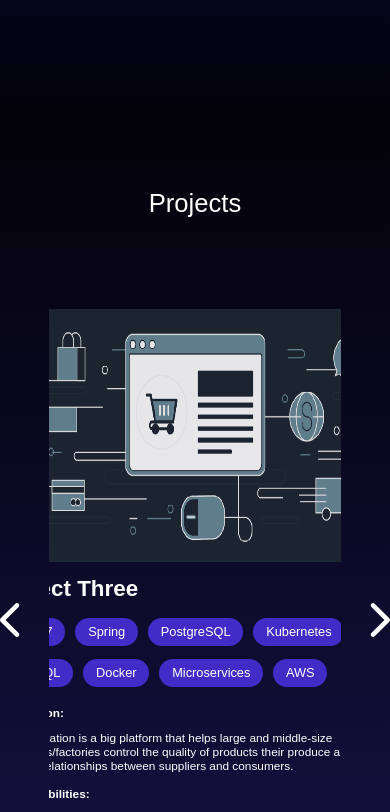
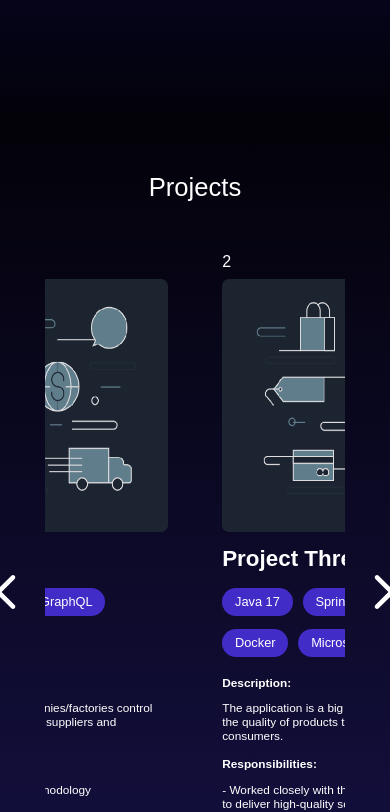
Before and after one commit to ste-vi/portfolio, a SvelteKit app in the folder frontend/: page / in a window 390 px wide. Shown: the part 1563-2375 px from the top of the page. Built offline with nearby package versions, Linux system fonts and the light colour scheme; a web font is replaced by a local one.

Commit message:
added static adapter

```diff
--- a/frontend/package.json
+++ b/frontend/package.json
@@ -13,6 +13,7 @@
 	},
 	"devDependencies": {
 		"@sveltejs/adapter-auto": "^2.0.0",
+		"@sveltejs/adapter-static": "^2.0.3",
 		"@sveltejs/kit": "^1.20.4",
 		"prettier": "^2.8.0",
 		"prettier-plugin-svelte": "^2.10.1",
--- a/frontend/src/components/About.svelte
+++ b/frontend/src/components/About.svelte
@@ -175,13 +175,13 @@
 
     .experience {
         opacity: 0;
-        animation: appear 3s ease-in forwards;
+        animation: appear 2s ease-in forwards;
     }
 
     .qualification {
         width: 100%;
         opacity: 0;
-        animation: appear 3.3s ease-in forwards;
+        animation: appear 2.3s ease-in forwards;
     }
 
     .qualification-body {
@@ -232,7 +232,7 @@
     .skills {
         width: 100%;
         opacity: 0;
-        animation: appear 3.5s ease-in forwards;
+        animation: appear 2.5s ease-in forwards;
     }
 
     .skills-body {
--- a/frontend/src/components/Work.svelte
+++ b/frontend/src/components/Work.svelte
@@ -47,17 +47,6 @@
         "scratch based on the Spring framework.\n" +
         "Participated in support activities, investigated and resolved issues, and\n" +
         "implemented new technical solutions"
-    },
-    {
-      "name": "Project Five",
-      "stack": ["Java 17", "Spring", "PostgreSQL", "Kubernetes", "GraphQL", "Docker", "Microservices", "AWS"],
-      "description": "The application is a big platform that helps large and middle-size companies/factories control the quality of products their produce and manage relationships between suppliers and consumers.",
-      "responsibilities": "- Worked closely with the development team under the Agile (Scrum) methodology\n" +
-        "to deliver high-quality software.\n" +
-        "Implemented new business requirements by developing new modules from\n" +
-        "scratch based on the Spring framework.\n" +
-        "Participated in support activities, investigated and resolved issues, and\n" +
-        "implemented new technical solutions"
     }
   ];
 
@@ -67,14 +56,34 @@
   let numberOfCards = projects.length;
   let currentCard = 0;
 
+  let currentIndex = 0;
+
+  currentIndex = Math.floor(numberOfCards / 2);
+  console.log(currentIndex);
+
+
   function scrollLeft() {
-    currentCard = (currentCard - 1 + numberOfCards) % numberOfCards;
-    scrollPosition = currentCard * cardWidth;
+    currentIndex--;
+    console.log(currentIndex);
+
+
+    if (currentIndex > 0) {
+      scrollPosition = scrollPosition + cardWidth;
+    } else {
+      currentIndex = numberOfCards - 1;
+      scrollPosition = 0 - (cardWidth * currentIndex);
+    }
+
   }
 
   function scrollRight() {
-    currentCard = (currentCard + 1) % numberOfCards;
-    scrollPosition = -(currentCard * cardWidth);
+    currentIndex++;
+    if (currentIndex == currentIndex % numberOfCards) {
+
+    }
+    console.log(currentIndex);
+
+    //currentIndex = (currentIndex + 1) % numberOfCards;
   }
 </script>
 
@@ -95,8 +104,9 @@
       </div>
 
       <div class="cards">
-        {#each projects as project}
-          <div class="card" style="transform: translateX({scrollPosition}px" bind:clientWidth={cardWidth}>
+        {#each projects as project, index (index)}
+          <div class="card" style="transform: translateX({scrollPosition}px);" bind:clientWidth={cardWidth}>
+            {index}
 
             <div class="image">
               <img src="/test.png" alt="image" />
@@ -164,7 +174,7 @@
     .title {
         font-size: 1.6rem;
         text-align: center;
-        padding-top: 4rem;
+        padding-top: 3rem;
     }
 
     .cards-content {
@@ -172,6 +182,7 @@
         flex-direction: row;
         width: 100%;
         justify-content: center;
+        margin-top: 2rem;
         margin-left: 2rem;
         margin-right: 2rem;
         align-items: center;
@@ -181,9 +192,9 @@
     .cards {
         display: flex;
         flex-direction: row;
-        margin-top: 4rem;
         gap: 1rem;
         width: 80%;
+
         justify-content: center;
 
         overflow-x: auto;
@@ -196,7 +207,6 @@
         &::-webkit-scrollbar {
             display: none;
         }
-
     }
 
     .card {
@@ -205,14 +215,13 @@
         min-height: 65vh;
         max-width: 500px;
         min-width: 400px;
-        width: 38%;
+
         border-radius: 7px;
         padding: 1.2rem;
         flex: 0 0 auto;
         cursor: pointer;
         display: inline-block;
-
-        transition: transform 0.3s ease-in-out;
+        transition: transform 0.5s ease-in-out;
     }
 
     .card:hover {
@@ -278,4 +287,30 @@
         cursor: pointer;
     }
 
+    @media only screen and (max-width: 600px) and (max-height: 670px) {
+
+    }
+
+    @media only screen and (max-width: 915px) and (max-height: 414px) {
+
+
+    }
+
+    @media only screen and (max-width: 600px) {
+        .cards {
+            max-width: 0;
+            min-width: 300px;
+            width: 80%;
+        }
+
+    }
+
+    @media only screen and (min-width: 600px) and (max-width: 850px) and (max-height: 450px) {
+
+    }
+
+    @media only screen and (min-width: 760px) and (max-width: 820px) and (max-height: 1200px) {
+
+    }
+
 </style>
--- a/frontend/src/routes/+layout.svelte
+++ b/frontend/src/routes/+layout.svelte
@@ -12,6 +12,8 @@
       }
     }
   });
+
 </script>
 
+
 <slot />
--- /dev/null
+++ b/frontend/src/routes/+layout.ts
@@ -0,0 +1,2 @@
+export const prerender = true;
+export const trailingSlash = 'always';
--- a/frontend/svelte.config.js
+++ b/frontend/svelte.config.js
@@ -1,7 +1,7 @@
-import adapter from '@sveltejs/adapter-auto';
+import adapter from '@sveltejs/adapter-static';
 import { vitePreprocess } from '@sveltejs/kit/vite';
 
-/** @type {import('@sveltejs/kit').Config} */
+/** @type {import("@sveltejs/kit").Config} */
 const config = {
 	// Consult https://kit.svelte.dev/docs/integrations#preprocessors
 	// for more information about preprocessors
@@ -11,7 +11,12 @@ const config = {
 		// adapter-auto only supports some environments, see https://kit.svelte.dev/docs/adapter-auto for a list.
 		// If your environment is not supported or you settled on a specific environment, switch out the adapter.
 		// See https://kit.svelte.dev/docs/adapters for more information about adapters.
-		adapter: adapter()
+		adapter: adapter({
+			// default options are shown
+			pages: 'build',
+			assets: 'build',
+			fallback : 'index.html'
+		})
 	}
 };
 
```
Also changed, not shown: 1 other file (tests, documents, lock files or other folders).
